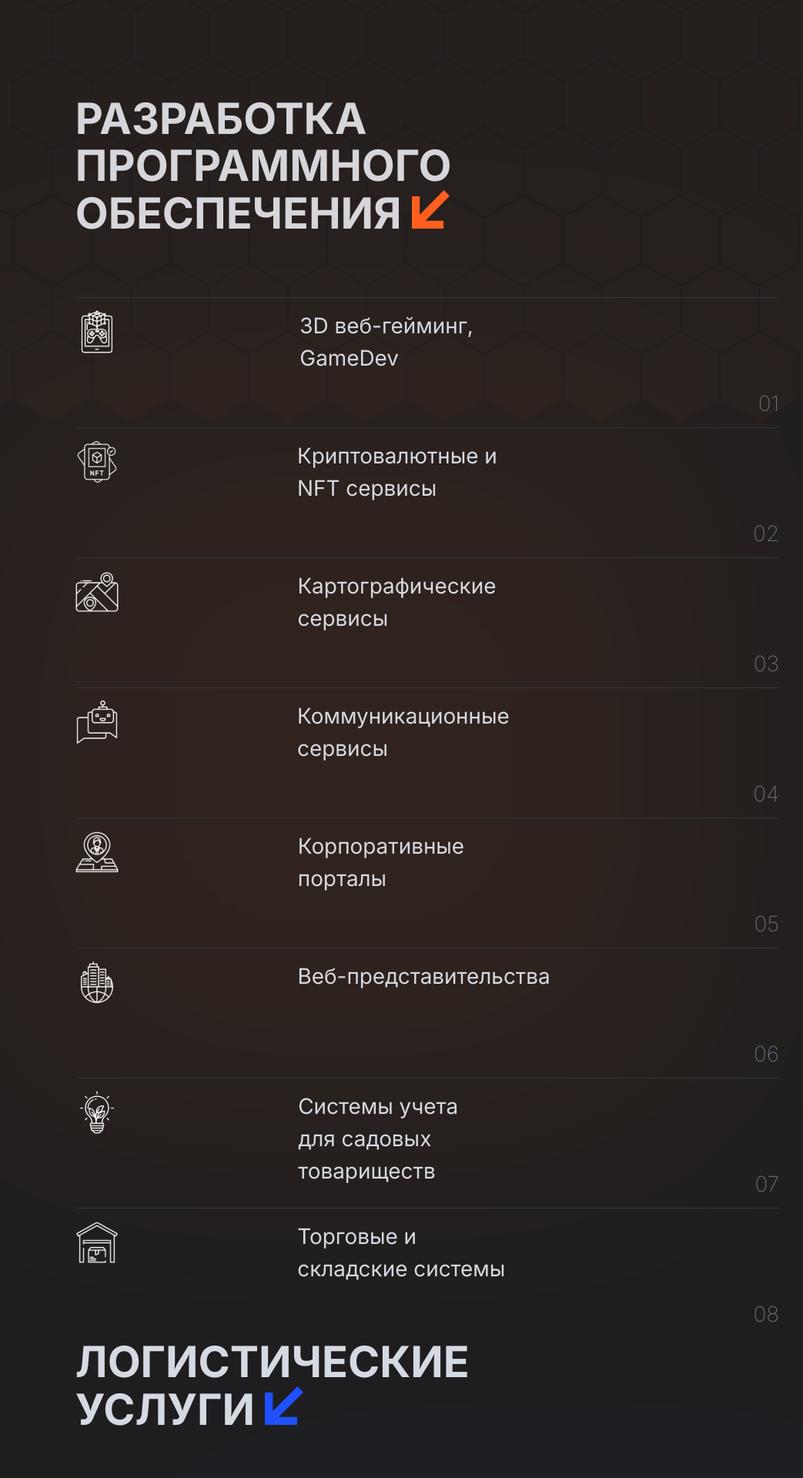
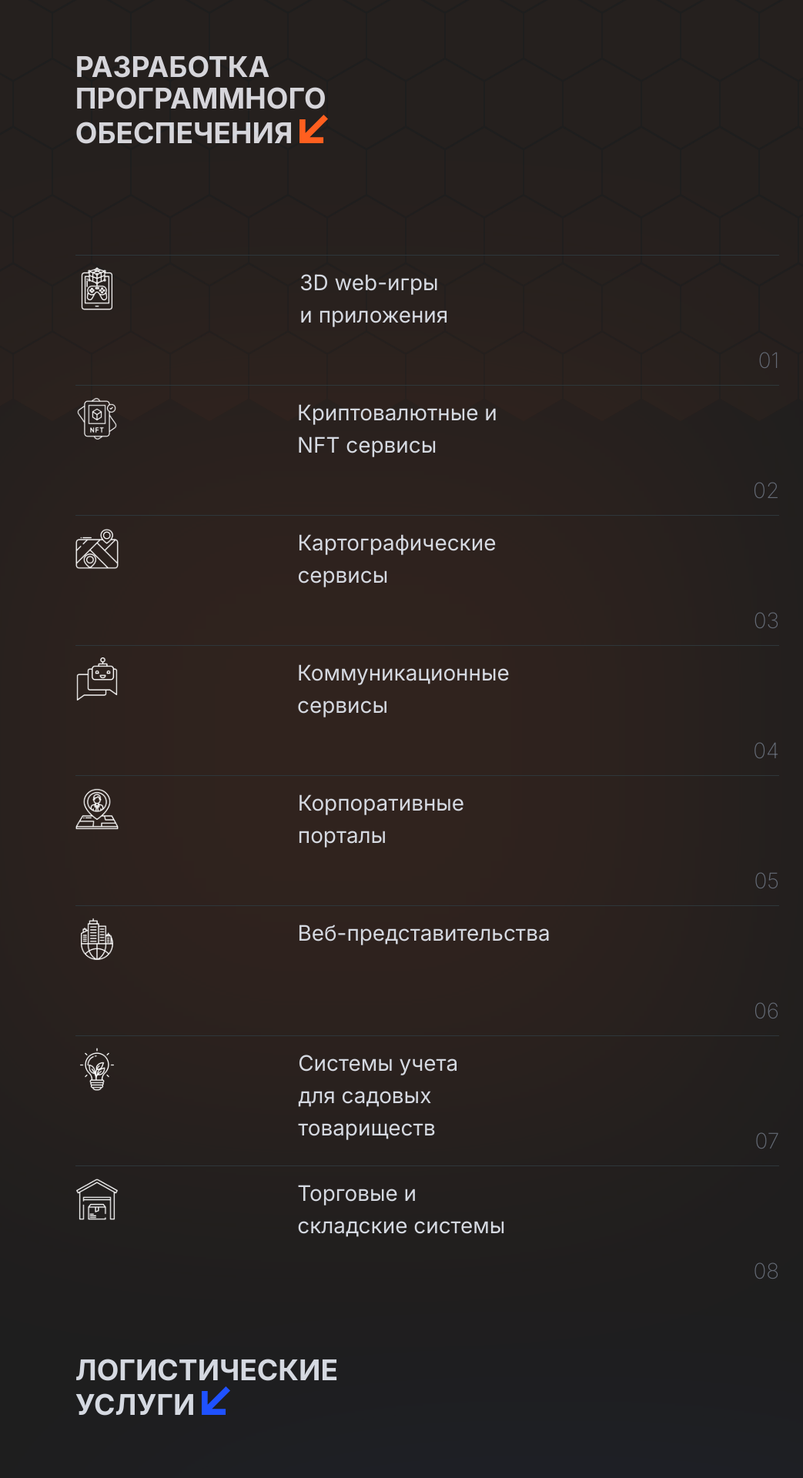
Before and after one commit to DoHTucT/Sibera, a Vue app: page / in a window 1280 px wide. Shown: the part 780-2700 px from the top of the page at 77% size, without its empty margins (85-1128 px from the left). Built offline with nearby package versions, Linux system fonts and the light colour scheme.

Commit message:
service card adaptive

```diff
--- a/src/components/logistic.vue
+++ b/src/components/logistic.vue
@@ -1,6 +1,6 @@
 <template>
   <div>
-    <div class="h1">Логистические услуги
+    <div class="h1">Логистические <br/>услуги
       <img class="arrow" src="../assets/arrowBlue.svg">
     </div>
 
@@ -79,18 +79,20 @@ export default {
   font-family: 'Inter';
   font-style: normal;
   font-weight: 700;
-  font-size: calc(36px + (72 - 36) * ((100vw - 500px) / (1920 - 500)));
+  font-size: calc(24px + (48 - 24) * ((100vw - 500px) / (1920 - 500)));
   line-height: 110%;
   text-transform: uppercase;
   color: #D5D9E1;
-  width: calc(350px + (700 - 350) * ((100vw - 500px) / (1920 - 500)));
-  height: calc(120px + (240 - 120) * ((100vw - 500px) / (1920 - 500)));
-  margin-bottom: calc(50px + (100 - 50) * ((100vw - 500px) / (1920 - 500)));;
+  width: calc(330px + (660 - 330) * ((100vw - 500px) / (1920 - 500)));
+  height: calc(80px + (160 - 80) * ((100vw - 500px) / (1920 - 500)));
+  margin-top: calc(50px + (100 - 50) * ((100vw - 500px) / (1920 - 500)));
+
+  margin-bottom: calc(50px + (100 - 50) * ((100vw - 500px) / (1920 - 500)));
 }
 
 .arrow {
-  width: calc(32px + (64 - 32) * ((100vw - 500px) / (1920 - 500)));
-  height: calc(32px + (64 - 32) * ((100vw - 500px) / (1920 - 500)));
+  width: calc(24px + (48 - 24) * ((100vw - 500px) / (1920 - 500)));
+  height: calc(24px + (48 - 24) * ((100vw - 500px) / (1920 - 500)));
 }
 
 .card {
@@ -162,7 +164,8 @@ export default {
 .card:hover .service-info {
   opacity: 1;
   transition: all 0.7s;
-  transition-delay: 0.2s
+  transition-delay: 0.2s;
+  transform: translateY(-86px);
 }
 
 .order {
--- a/src/components/logoScreen.vue
+++ b/src/components/logoScreen.vue
@@ -23,7 +23,7 @@ export default {
 
 <style scoped>
 .container {
-  height: calc(480px + (960 - 480) * ((100vw - 500px) / (1920 - 500)));
+  height: calc(444px + (888 - 444) * ((100vw - 500px) / (1920 - 500)));
 }
 
 .logo-frame {
@@ -31,7 +31,7 @@ export default {
   flex-direction: column;
   align-items: center;
   margin-top: calc(70px + (100 - 70) * ((100vw - 500px) / (1920 - 500)));
-  margin-bottom: calc(70px + (100 - 70) * ((100vw - 500px) / (1920 - 500)));
+  /*margin-bottom: calc(70px + (100 - 70) * ((100vw - 500px) / (1920 - 500)));*/
 }
 
 .logo {
--- a/src/components/softDev.vue
+++ b/src/components/softDev.vue
@@ -8,11 +8,10 @@
         <img class="pic" src="../../src/assets/gaming.svg">
       </div>
       <div class="service">
-        <div class="service-content">3D веб-гейминг,<br/>GameDev</div>
+        <div class="service-content">3D web-игры <br/>и приложения</div>
       </div>
-      <div class="service-info">Lorem ipsum dolor sit amet, consectetur adipisicing elit. Adipisci autem dolor enim
-        eveniet, facere minima molestiae molestias nisi nulla, pariatur quam quo recusandae repellendus rerum sint
-        tenetur totam voluptate voluptatem.
+      <div class="service-info">Разработка онлайн игр (online multiplayer), блокчейн NFT игры (blockchain), браузерные
+        игры (WebGL, HTML5). Гейм-дизайн, сценарии и реквизит квест-комнат, разработка маркетинговых игр.
       </div>
       <div class="order">Заказать</div>
       <div class="number">01</div>
@@ -144,7 +143,7 @@ export default {
   font-family: 'Inter';
   font-style: normal;
   font-weight: 700;
-  font-size: calc(36px + (72 - 36) * ((100vw - 500px) / (1920 - 500)));
+  font-size: calc(24px + (48 - 24) * ((100vw - 500px) / (1920 - 500)));
   line-height: 110%;
   text-transform: uppercase;
   color: #D5D9E1;
@@ -153,9 +152,9 @@ export default {
   margin-bottom: calc(50px + (100 - 50) * ((100vw - 500px) / (1920 - 500)));;
 }
 
-.arrow{
-  width: calc(32px + (64 - 32) * ((100vw - 500px) / (1920 - 500)));
-  height: calc(32px + (64 - 32) * ((100vw - 500px) / (1920 - 500)));
+.arrow {
+  width: calc(24px + (48 - 24) * ((100vw - 500px) / (1920 - 500)));
+  height: calc(24px + (48 - 24) * ((100vw - 500px) / (1920 - 500)));
 }
 
 .card {
@@ -198,7 +197,8 @@ export default {
 
 .card:hover .service {
   color: #FF5F1F;
-  transform: translateX(-300px);
+  transform: translateX(-250px);
+  /*transform: translateX(calc(-1*(150px - (300 - 150) * ((100vw - 500px) / (1920 - 500)))));*/
   transition: all 0.5s;
 }
 
--- a/src/pages/main.vue
+++ b/src/pages/main.vue
@@ -38,10 +38,11 @@ export default {
   grid-template-columns: 1fr 5fr 1fr;
 }
 
-/*.container {*/
+.container {
+  max-width: 1216px;
 /*  width: calc(500px + (1216 - 500) * ((100vw - 500px) / (1920 - 500)));*/
 /*  margin-right: auto;*/
 /*  margin-left: auto;*/
-/*}*/
+}
 
 </style>
```
